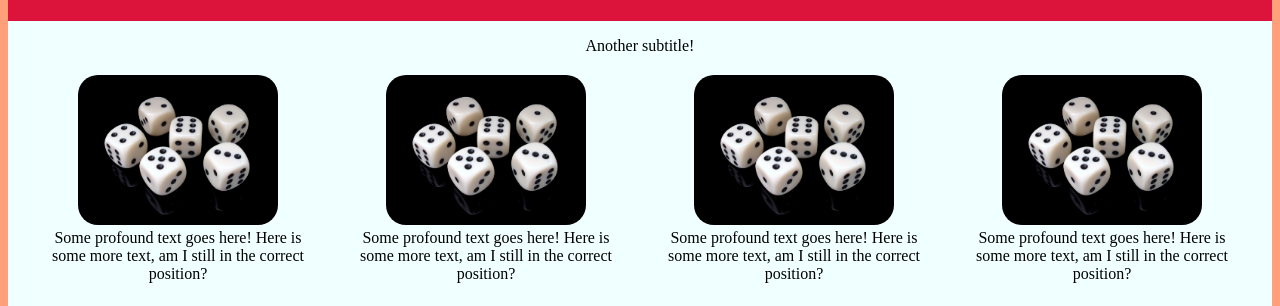
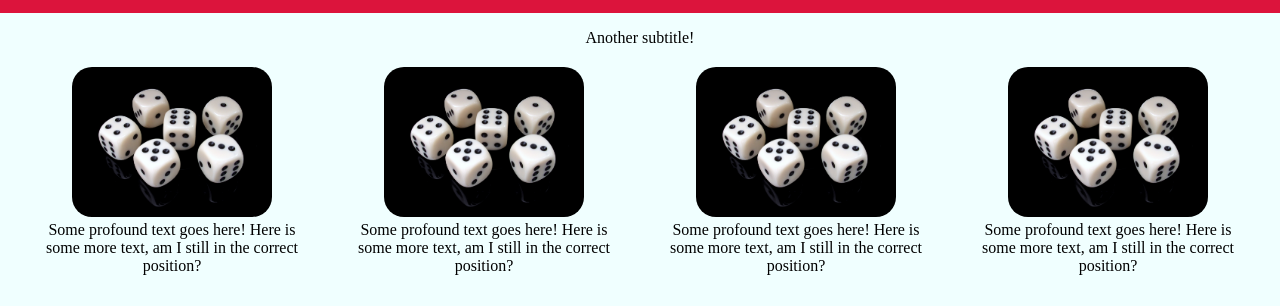
Before and after one commit to CNL-Dev/odin-landing-page, a plain HTML site: page index.html in a window 1280 px wide. Shown: the part 240-546 px from the top of the page. Drawn offline with Linux system fonts and the light colour scheme.

Commit message:
Fixed padding and margin issues for body

```diff
--- a/style.css
+++ b/style.css
@@ -1,7 +1,7 @@
 body {
     background-color: lightsalmon;
-    display: flex;
-    flex-direction: column;
+    padding: 0;
+    margin: 0;
 }
 
 ul {
```
